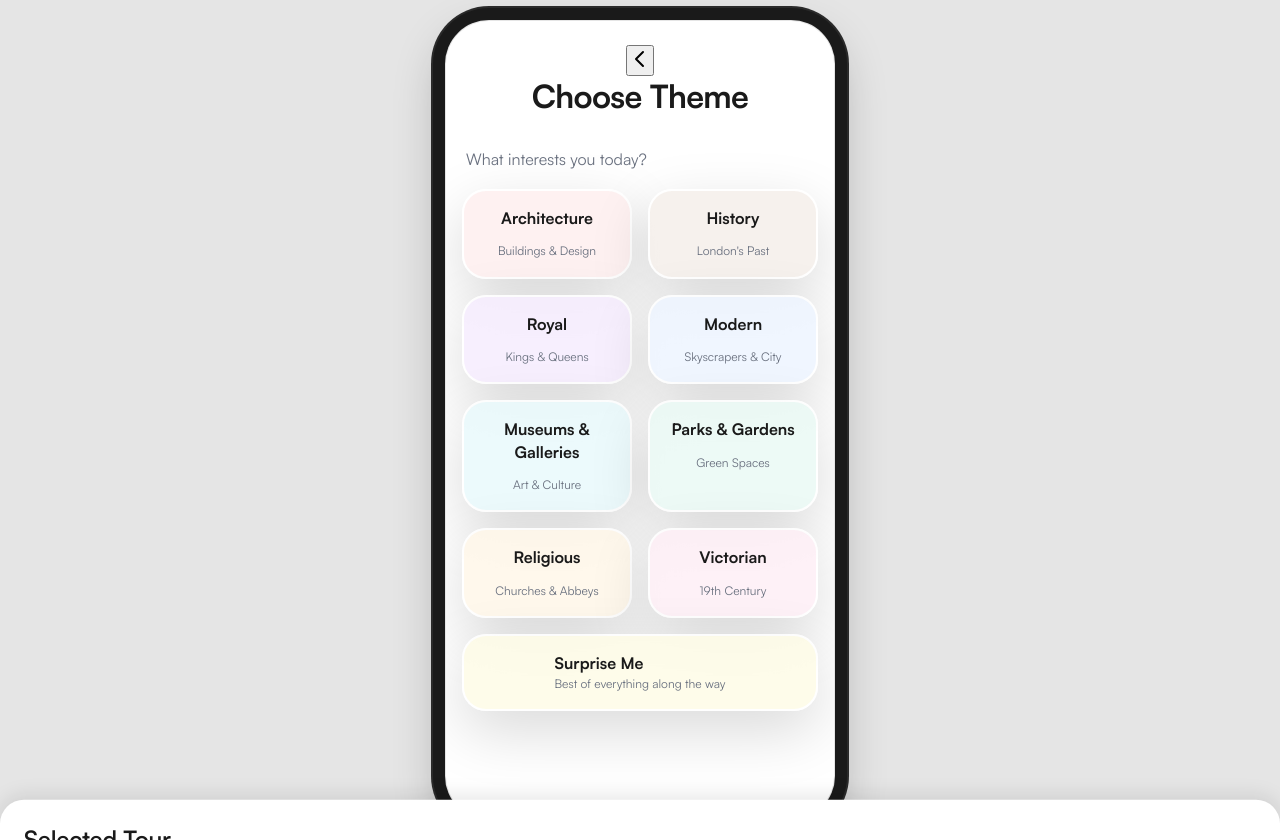
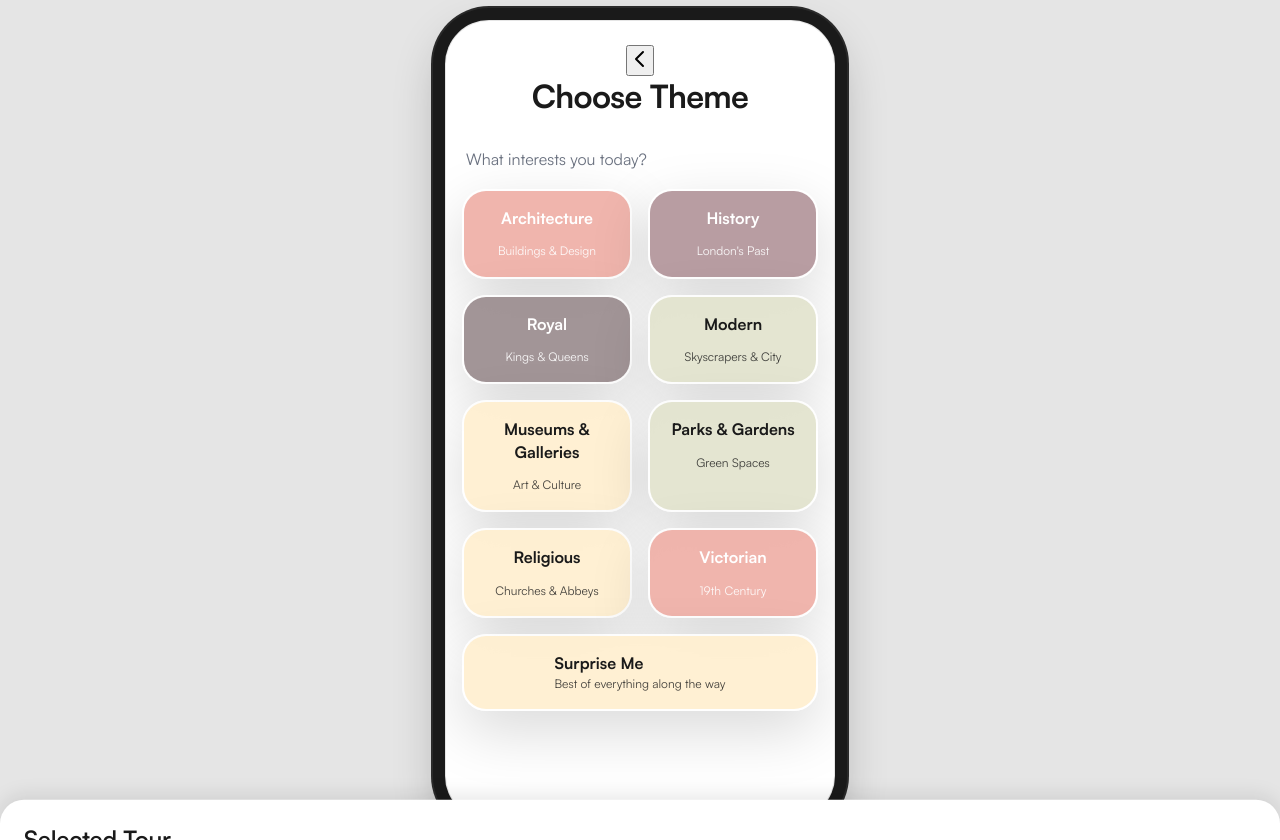
Before and after one commit to qubula/Explore-London---Landmarks, a FastAPI app: page /mobile/tour-type in a window 1280 px wide. Run offline with FastAPI, Linux system fonts and the light colour scheme.

Commit message:
Apply Golden Peachy Glow color palette to tour type buttons
Color palette from Coolors:
- #c9cba3 (light olive) - Modern, Parks & Gardens - black text
- #ffe1a8 (peach) - Museums, Religious, Surprise Me - black text
- #e26d5c (coral) - Architecture, Victorian - white text
- #723d46 (burgundy) - History - white text
- #472d30 (dark brown) - Royal - white text

Text colors automatically adjusted for optimal contrast:
- Light backgrounds (#c9cba3, #ffe1a8) use black text (#1a1a1a)
- Dark backgrounds (#e26d5c, #723d46, #472d30) use white text (#ffffff)

This creates a warm, cohesive palette that works beautifully with
the minimalistic black and white design system.

🤖 Generated with [Claude Code](https://claude.com/claude-code)

Co-Authored-By: Claude Sonnet 4.5 <noreply@anthropic.com>

```diff
--- a/App/Web_App/templates/mobile/tour_type.html
+++ b/App/Web_App/templates/mobile/tour_type.html
@@ -27,67 +27,67 @@
             <div class="tour-grid">
                 <!-- Architecture -->
                 <div class="glass-card tour-card" onclick="selectTourType('architecture')">
-                    <div class="tour-bg" style="background: rgba(239, 68, 68, 0.15);"></div>
-                    <h3 class="tour-name">Architecture</h3>
-                    <p class="tour-meta">Buildings & Design</p>
+                    <div class="tour-bg" style="background: #e26d5c;"></div>
+                    <h3 class="tour-name" style="color: #ffffff;">Architecture</h3>
+                    <p class="tour-meta" style="color: rgba(255, 255, 255, 0.9);">Buildings & Design</p>
                 </div>
 
                 <!-- History -->
                 <div class="glass-card tour-card" onclick="selectTourType('historical')">
-                    <div class="tour-bg" style="background: rgba(139, 69, 19, 0.15);"></div>
-                    <h3 class="tour-name">History</h3>
-                    <p class="tour-meta">London's Past</p>
+                    <div class="tour-bg" style="background: #723d46;"></div>
+                    <h3 class="tour-name" style="color: #ffffff;">History</h3>
+                    <p class="tour-meta" style="color: rgba(255, 255, 255, 0.9);">London's Past</p>
                 </div>
 
                 <!-- Royal -->
                 <div class="glass-card tour-card" onclick="selectTourType('royal')">
-                    <div class="tour-bg" style="background: rgba(147, 51, 234, 0.15);"></div>
-                    <h3 class="tour-name">Royal</h3>
-                    <p class="tour-meta">Kings & Queens</p>
+                    <div class="tour-bg" style="background: #472d30;"></div>
+                    <h3 class="tour-name" style="color: #ffffff;">Royal</h3>
+                    <p class="tour-meta" style="color: rgba(255, 255, 255, 0.9);">Kings & Queens</p>
                 </div>
 
                 <!-- Modern -->
                 <div class="glass-card tour-card" onclick="selectTourType('modern')">
-                    <div class="tour-bg" style="background: rgba(59, 130, 246, 0.15);"></div>
-                    <h3 class="tour-name">Modern</h3>
-                    <p class="tour-meta">Skyscrapers & City</p>
+                    <div class="tour-bg" style="background: #c9cba3;"></div>
+                    <h3 class="tour-name" style="color: #1a1a1a;">Modern</h3>
+                    <p class="tour-meta" style="color: rgba(26, 26, 26, 0.8);">Skyscrapers & City</p>
                 </div>
 
                 <!-- Museums & Galleries -->
                 <div class="glass-card tour-card" onclick="selectTourType('museums_galleries')">
-                    <div class="tour-bg" style="background: rgba(6, 182, 212, 0.15);"></div>
-                    <h3 class="tour-name">Museums & Galleries</h3>
-                    <p class="tour-meta">Art & Culture</p>
+                    <div class="tour-bg" style="background: #ffe1a8;"></div>
+                    <h3 class="tour-name" style="color: #1a1a1a;">Museums & Galleries</h3>
+                    <p class="tour-meta" style="color: rgba(26, 26, 26, 0.8);">Art & Culture</p>
                 </div>
 
                 <!-- Parks & Gardens -->
                 <div class="glass-card tour-card" onclick="selectTourType('parks_gardens')">
-                    <div class="tour-bg" style="background: rgba(16, 185, 129, 0.15);"></div>
-                    <h3 class="tour-name">Parks & Gardens</h3>
-                    <p class="tour-meta">Green Spaces</p>
+                    <div class="tour-bg" style="background: #c9cba3;"></div>
+                    <h3 class="tour-name" style="color: #1a1a1a;">Parks & Gardens</h3>
+                    <p class="tour-meta" style="color: rgba(26, 26, 26, 0.8);">Green Spaces</p>
                 </div>
 
                 <!-- Religious -->
                 <div class="glass-card tour-card" onclick="selectTourType('religious')">
-                    <div class="tour-bg" style="background: rgba(245, 158, 11, 0.15);"></div>
-                    <h3 class="tour-name">Religious</h3>
-                    <p class="tour-meta">Churches & Abbeys</p>
+                    <div class="tour-bg" style="background: #ffe1a8;"></div>
+                    <h3 class="tour-name" style="color: #1a1a1a;">Religious</h3>
+                    <p class="tour-meta" style="color: rgba(26, 26, 26, 0.8);">Churches & Abbeys</p>
                 </div>
 
                 <!-- Victorian -->
                 <div class="glass-card tour-card" onclick="selectTourType('victorian')">
-                    <div class="tour-bg" style="background: rgba(236, 72, 153, 0.15);"></div>
-                    <h3 class="tour-name">Victorian</h3>
-                    <p class="tour-meta">19th Century</p>
+                    <div class="tour-bg" style="background: #e26d5c;"></div>
+                    <h3 class="tour-name" style="color: #ffffff;">Victorian</h3>
+                    <p class="tour-meta" style="color: rgba(255, 255, 255, 0.9);">19th Century</p>
                 </div>
 
                 <!-- Anything (All) -->
                 <div class="glass-card tour-card full-width featured-tour" onclick="selectTourType('all')">
-                    <div class="tour-bg" style="background: rgba(245, 226, 54, 0.2);"></div>
+                    <div class="tour-bg" style="background: #ffe1a8;"></div>
                     <div class="tour-content-row">
                         <div class="tour-text">
-                            <h3 class="tour-name">Surprise Me</h3>
-                            <p class="tour-meta">Best of everything along the way</p>
+                            <h3 class="tour-name" style="color: #1a1a1a;">Surprise Me</h3>
+                            <p class="tour-meta" style="color: rgba(26, 26, 26, 0.8);">Best of everything along the way</p>
                         </div>
                     </div>
                 </div>
```
